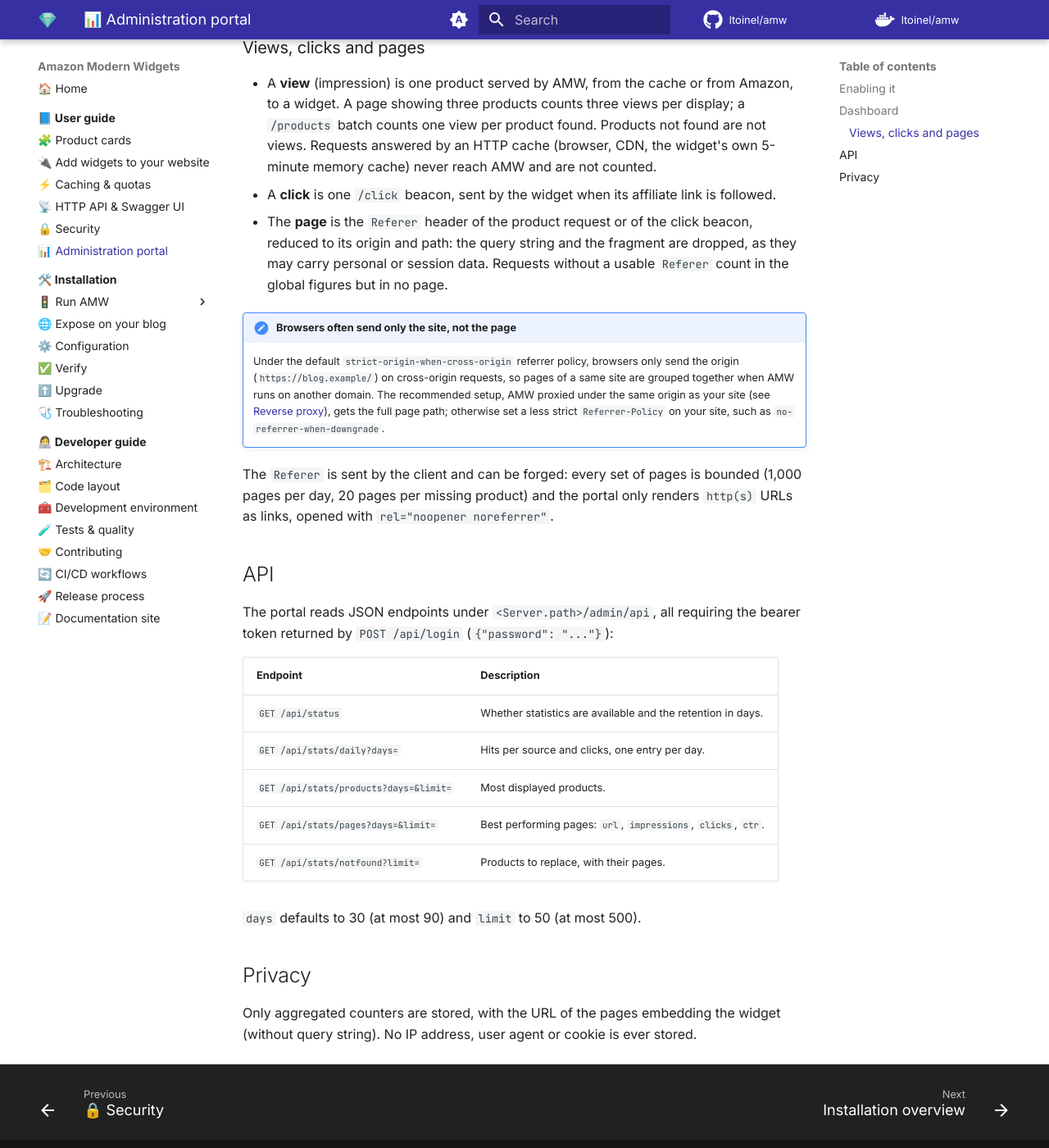
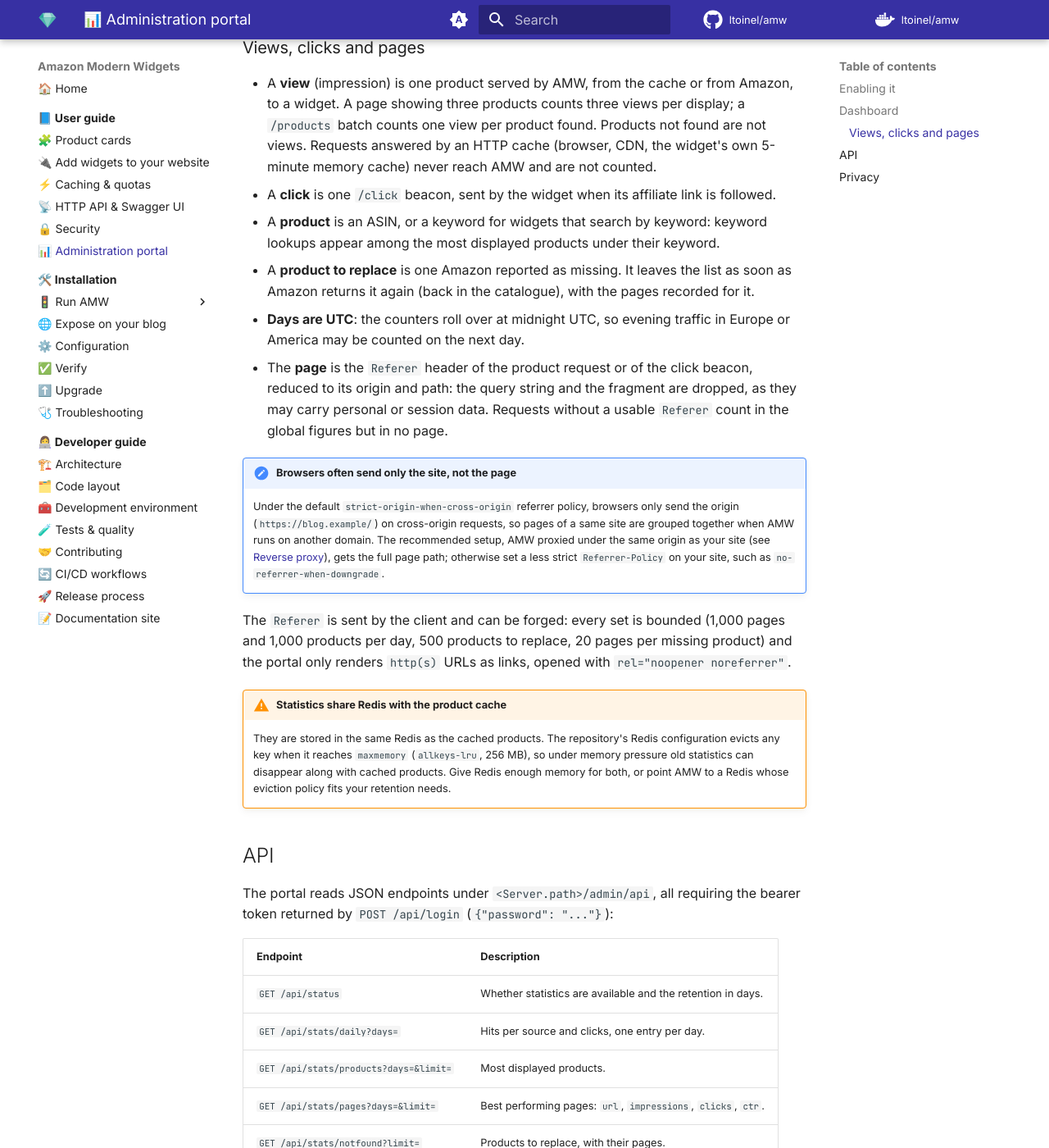
Before and after one commit to ltoinel/amw, an MkDocs documentation site: the page built from docs/user-guide/admin-portal.md, in a window 1280 px wide and 1400 px high, scrolled down 1237 px. Shown: the whole window at 82% size. Built offline with MkDocs 1.6.1 and Material for MkDocs 9.7.7, drawn with Linux system fonts in a browser that asks for light colours; comment, search, counter and statistics services are not loaded.

Commit message:
docs: complete the admin statistics and fix the widget stylesheet notes (#238)
- admin-portal.md: UTC days, keyword lookups, products leaving the list to
  replace, list bounds, eviction risk of the shared Redis
- integration.md: the stylesheet is a widget.css <link>, override advice
- index.md: contact through GitHub issues instead of an email address

Closes #237


Claude-Session: https://claude.ai/code/session_015vqYrV4dGXBFocmaZYa7AR

Co-authored-by: Claude Opus 5.5 <noreply@anthropic.com>

```diff
--- a/docs/user-guide/admin-portal.md
+++ b/docs/user-guide/admin-portal.md
@@ -40,6 +40,12 @@ replace, which are a running list.
   memory cache) never reach AMW and are not counted.
 - A **click** is one `/click` beacon, sent by the widget when its affiliate link is
   followed.
+- A **product** is an ASIN, or a keyword for widgets that search by keyword: keyword
+  lookups appear among the most displayed products under their keyword.
+- A **product to replace** is one Amazon reported as missing. It leaves the list as soon
+  as Amazon returns it again (back in the catalogue), with the pages recorded for it.
+- **Days are UTC**: the counters roll over at midnight UTC, so evening traffic in
+  Europe or America may be counted on the next day.
 - The **page** is the `Referer` header of the product request or of the click beacon,
   reduced to its origin and path: the query string and the fragment are dropped, as
   they may carry personal or session data. Requests without a usable `Referer` count in
@@ -54,9 +60,17 @@ replace, which are a running list.
     otherwise set a less strict `Referrer-Policy` on your site, such as
     `no-referrer-when-downgrade`.
 
-The `Referer` is sent by the client and can be forged: every set of pages is bounded
-(1,000 pages per day, 20 pages per missing product) and the portal only renders
-`http(s)` URLs as links, opened with `rel="noopener noreferrer"`.
+The `Referer` is sent by the client and can be forged: every set is bounded (1,000
+pages and 1,000 products per day, 500 products to replace, 20 pages per missing
+product) and the portal only renders `http(s)` URLs as links, opened with
+`rel="noopener noreferrer"`.
+
+!!! warning "Statistics share Redis with the product cache"
+    They are stored in the same Redis as the cached products. The repository's Redis
+    configuration evicts any key when it reaches `maxmemory` (`allkeys-lru`, 256 MB),
+    so under memory pressure old statistics can disappear along with cached products.
+    Give Redis enough memory for both, or point AMW to a Redis whose eviction policy
+    fits your retention needs.
 
 ## API
 
```
Also changed, not shown: docs/index.md (+1 -1 lines), docs/user-guide/integration.md (+8 -5 lines).
